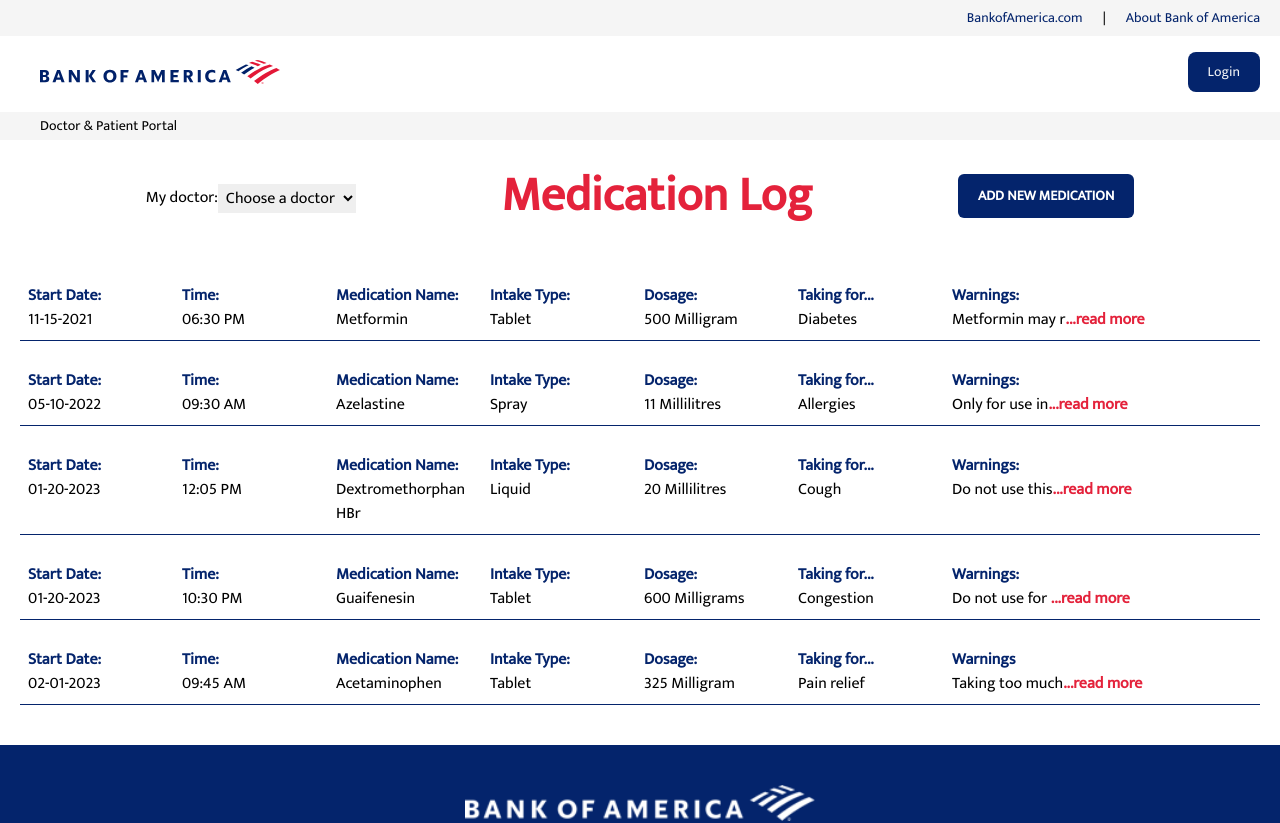
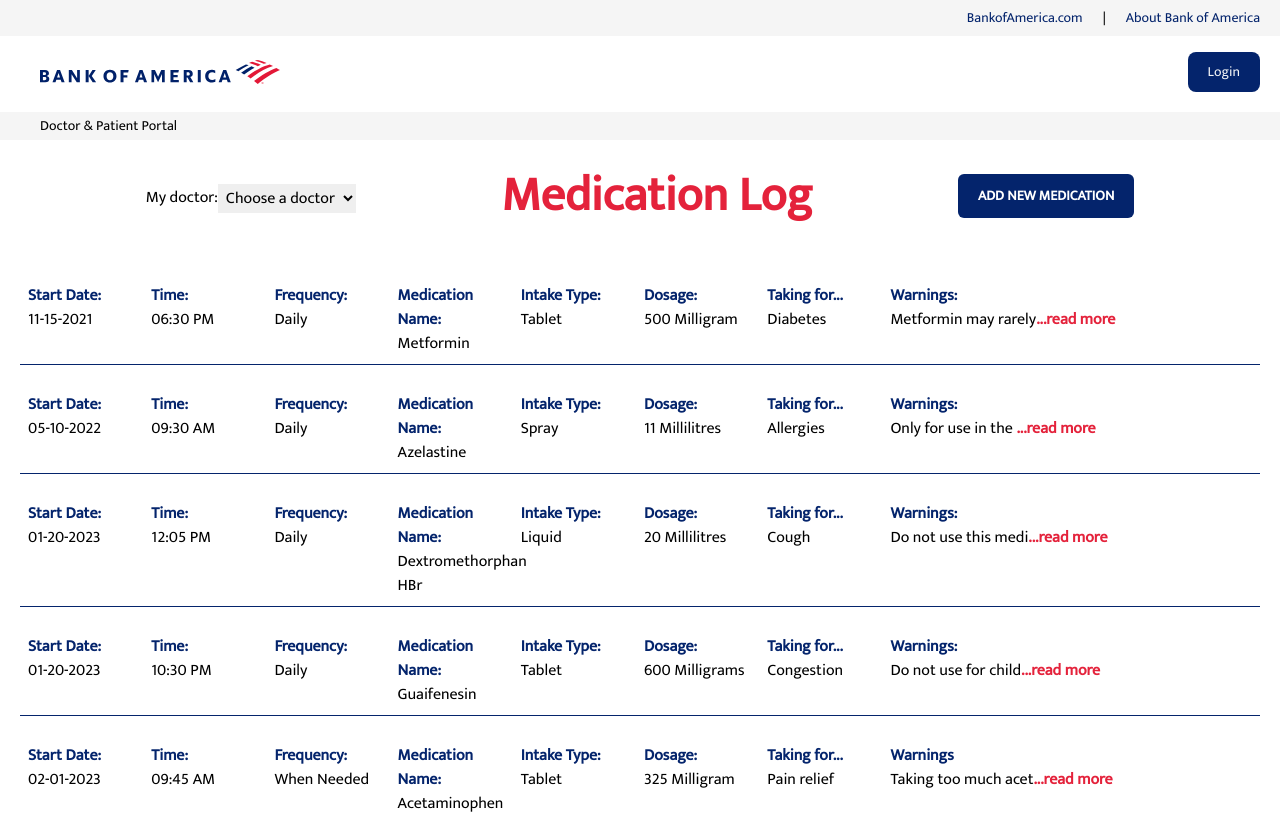
Before and after one commit to justin98m/DocPatientPortal, a Next.js app: page /patientdashboard in a window 1280 px wide. Shown: the top 823 px of the page. Built offline with nearby package versions, Linux system fonts and the light colour scheme; no server answers; what tailwind-hamburgers would draw is missing.

Commit message:
updated patient view

```diff
--- a/components/Grid.jsx
+++ b/components/Grid.jsx
@@ -8,7 +8,7 @@
   };
   return (
     <div className="text">
-      {isReadMore ? text.toString().slice(0, 15) : text}
+      {isReadMore ? text.toString().slice(0, 20) : text}
       <span onClick={toggleReadMore} className="font-extrabold text-boared">
         {isReadMore ? '...read more' : ' show less'}
       </span>
@@ -19,13 +19,7 @@
 function Grid() {
   return (
     <div className="sm:max-w-xl md:max-w-full lg:max-w-screen-xl md:px-5 lg:px-5 lg:py-5">
-      <div className="grid grid-cols-2 gap-2 mb-5 p-2 border-b border-solid border-boablue col-auto sm:grid-cols-2 md:grid-cols-4 lg:grid-cols-8">
-        {/* <div className="col-span-1 flex flex-row md:flex-col lg:flex-col">
-          <h3 className="font-sans font-bold text-boablue mr-2">
-            Time of Day:
-          </h3>
-          <p className="text-black">Evening</p>
-        </div> */}
+      <div className="grid grid-cols-2 gap-2 mb-5 p-2 border-b border-solid border-boablue col-auto sm:grid-cols-2 md:grid-cols-4 lg:grid-cols-10">
         <div className="flex flex-row md:flex-col lg:flex-col">
           <h3 className="font-sans font-bold text-boablue mr-2">Start Date:</h3>
           <p className="text-black">11-15-2021</p>
@@ -33,6 +27,10 @@
         <div className="flex flex-row md:flex-col lg:flex-col">
           <h3 className="font-sans font-bold text-boablue mr-2">Time:</h3>
           <p className="text-black">06:30 PM</p>
+        </div>
+        <div className="flex flex-row md:flex-col lg:flex-col">
+          <h3 className="font-sans font-bold text-boablue mr-2">Frequency:</h3>
+          <p className="text-black">Daily</p>
         </div>
         <div className="flex flex-row md:flex-col lg:flex-col">
           <h3 className="font-sans font-bold text-boablue mr-2">
@@ -56,7 +54,7 @@
           </h3>
           <p className="text-black">Diabetes</p>
         </div>
-        <div className="flex flex-row md:flex-col lg:flex-col col-span-2">
+        <div className="flex flex-row md:flex-col lg:flex-col col-span-2 md:col-span-4 lg:col-span-3">
           <h3 className="font-sans font-bold text-boablue mr-2">Warnings:</h3>
 
           <p className="text-black">
@@ -77,13 +75,7 @@
         </div>
       </div>
 
-      <div className="grid grid-cols-2 gap-2 mb-5 p-2 border-b border-solid border-boablue col-auto sm:grid-cols-2 md:grid-cols-4 lg:grid-cols-8">
-        {/* <div className="col-span-1 flex flex-row md:flex-col lg:flex-col">
-          <h3 className="font-sans font-bold text-boablue mr-2">
-            Time of Day:
-          </h3>
-          <p className="text-black">Morning</p>
-        </div> */}
+      <div className="grid grid-cols-2 gap-2 mb-5 p-2 border-b border-solid border-boablue col-auto sm:grid-cols-2 md:grid-cols-4 lg:grid-cols-10">
         <div className="flex flex-row md:flex-col lg:flex-col">
           <h3 className="font-sans font-bold text-boablue mr-2">Start Date:</h3>
           <p className="text-black">05-10-2022</p>
@@ -91,6 +83,10 @@
         <div className="flex flex-row md:flex-col lg:flex-col">
           <h3 className="font-sans font-bold text-boablue mr-2">Time:</h3>
           <p className="text-black">09:30 AM</p>
+        </div>
+        <div className="flex flex-row md:flex-col lg:flex-col">
+          <h3 className="font-sans font-bold text-boablue mr-2">Frequency:</h3>
+          <p className="text-black">Daily</p>
         </div>
         <div className="flex flex-row md:flex-col lg:flex-col">
           <h3 className="font-sans font-bold text-boablue mr-2">
@@ -114,7 +110,7 @@
           </h3>
           <p className="text-black">Allergies</p>
         </div>
-        <div className="flex flex-row md:flex-col lg:flex-col col-span-2">
+        <div className="flex flex-row md:flex-col lg:flex-col col-span-2 md:col-span-4 lg:col-span-3">
           <h3 className="font-sans font-bold text-boablue mr-2">Warnings:</h3>
           <p className="text-black">
             <ReadMore>
@@ -134,13 +130,7 @@
         </div>
       </div>
 
-      <div className="grid grid-cols-2 gap-2 col-auto p-2 border-b border-solid border-boablue mb-5 sm:grid-cols-2 md:grid-cols-4 lg:grid-cols-8">
-        {/* <div className="col-span-1 flex flex-row md:flex-col lg:flex-col">
-          <h3 className="font-sans font-bold text-boablue mr-2">
-            Time of Day:
-          </h3>
-          <p className="text-black">Afternoon</p>
-        </div> */}
+      <div className="grid grid-cols-2 gap-2 col-auto p-2 border-b border-solid border-boablue mb-5 sm:grid-cols-2 md:grid-cols-4 lg:grid-cols-10">
         <div className="flex flex-row md:flex-col lg:flex-col">
           <h3 className="font-sans font-bold text-boablue mr-2">Start Date:</h3>
           <p className="text-black">01-20-2023</p>
@@ -148,6 +138,10 @@
         <div className="flex flex-row md:flex-col lg:flex-col">
           <h3 className="font-sans font-bold text-boablue mr-2">Time:</h3>
           <p className="text-black">12:05 PM</p>
+        </div>
+        <div className="flex flex-row md:flex-col lg:flex-col">
+          <h3 className="font-sans font-bold text-boablue mr-2">Frequency:</h3>
+          <p className="text-black">Daily</p>
         </div>
         <div className="flex flex-row md:flex-col lg:flex-col">
           <h3 className="font-sans font-bold text-boablue mr-2">
@@ -171,7 +165,7 @@
           </h3>
           <p className="text-black">Cough</p>
         </div>
-        <div className="flex flex-row md:flex-col lg:flex-col col-span-2">
+        <div className="flex flex-row md:flex-col lg:flex-col col-span-2 md:col-span-4 lg:col-span-3">
           <h3 className="font-sans font-bold text-boablue mr-2">Warnings:</h3>
           <p className="text-black">
             <ReadMore>
@@ -187,13 +181,7 @@
         </div>
       </div>
 
-      <div className="grid grid-cols-2 gap-2 col-auto p-2 border-b border-solid border-boablue mb-5 sm:grid-cols-2 md:grid-cols-4 lg:grid-cols-8">
-        {/* <div className="col-span-1 flex flex-row md:flex-col lg:flex-col">
-          <h3 className="font-sans font-bold text-boablue mr-2">
-            Time of Day:
-          </h3>
-          <p className="text-black">Night</p>
-        </div> */}
+      <div className="grid grid-cols-2 gap-2 col-auto p-2 border-b border-solid border-boablue mb-5 sm:grid-cols-2 md:grid-cols-4 lg:grid-cols-10">
         <div className="flex flex-row md:flex-col lg:flex-col">
           <h3 className="font-sans font-bold text-boablue mr-2">Start Date:</h3>
           <p className="text-black">01-20-2023</p>
@@ -201,6 +189,10 @@
         <div className="flex flex-row md:flex-col lg:flex-col">
           <h3 className="font-sans font-bold text-boablue mr-2">Time:</h3>
           <p className="text-black">10:30 PM</p>
+        </div>
+        <div className="flex flex-row md:flex-col lg:flex-col">
+          <h3 className="font-sans font-bold text-boablue mr-2">Frequency:</h3>
+          <p className="text-black">Daily</p>
         </div>
         <div className="flex flex-row md:flex-col lg:flex-col">
           <h3 className="font-sans font-bold text-boablue mr-2">
@@ -224,7 +216,7 @@
           </h3>
           <p className="text-black">Congestion</p>
         </div>
-        <div className="flex flex-row md:flex-col lg:flex-col col-span-2">
+        <div className="flex flex-row md:flex-col lg:flex-col col-span-2 md:col-span-4 lg:col-span-3">
           <h3 className="font-sans font-bold text-boablue mr-2">Warnings:</h3>
           <p className="text-black">
             <ReadMore>
@@ -239,13 +231,7 @@
         </div>
       </div>
 
-      <div className="grid grid-cols-2 gap-2 col-auto p-2 border-b border-solid border-boablue mb-5 sm:grid-cols-2 md:grid-cols-4 lg:grid-cols-8">
-        {/* <div className="col-span-1 flex flex-row md:flex-col lg:flex-col">
-          <h3 className="font-sans font-bold text-boablue mr-2">
-            Time of Day:
-          </h3>
-          <p className="text-black">When Needed</p>
-        </div> */}
+      <div className="grid grid-cols-2 gap-2 col-auto p-2 border-b border-solid border-boablue mb-5 sm:grid-cols-2 md:grid-cols-4 lg:grid-cols-10">
         <div className="flex flex-row md:flex-col lg:flex-col">
           <h3 className="font-sans font-bold text-boablue mr-2">Start Date:</h3>
           <p className="text-black">02-01-2023</p>
@@ -253,6 +239,10 @@
         <div className="flex flex-row md:flex-col lg:flex-col">
           <h3 className="font-sans font-bold text-boablue mr-2">Time:</h3>
           <p className="text-black">09:45 AM</p>
+        </div>
+        <div className="flex flex-row md:flex-col lg:flex-col">
+          <h3 className="font-sans font-bold text-boablue mr-2">Frequency:</h3>
+          <p className="text-black">When Needed</p>
         </div>
         <div className="flex flex-row md:flex-col lg:flex-col">
           <h3 className="font-sans font-bold text-boablue mr-2">
@@ -276,7 +266,7 @@
           </h3>
           <p className="text-black">Pain relief</p>
         </div>
-        <div className="flex flex-row md:flex-col lg:flex-col col-span-2">
+        <div className="flex flex-row md:flex-col lg:flex-col col-span-2 md:col-span-4 lg:col-span-3">
           <h3 className="font-sans font-bold text-boablue mr-2">Warnings</h3>
           <p className="text-black">
             <ReadMore>
@@ -292,7 +282,7 @@
       </div>
 
       {/* BLANK COMPONENT
-      <div className="grid grid-cols-2 gap-2 col-auto p-2 border border-solid border-boablue mb-5 sm:grid-cols-2 md:grid-cols-4 lg:grid-cols-8">
+      <div className="grid grid-cols-2 gap-2 col-auto p-2 border border-solid border-boablue mb-5 sm:grid-cols-2 md:grid-cols-4 lg:grid-cols-10">
         <div className="col-span-1 flex flex-row md:flex-col lg:flex-col">
           <h3 className="font-sans font-bold text-boablue mr-2">
             Time of Day:
```
